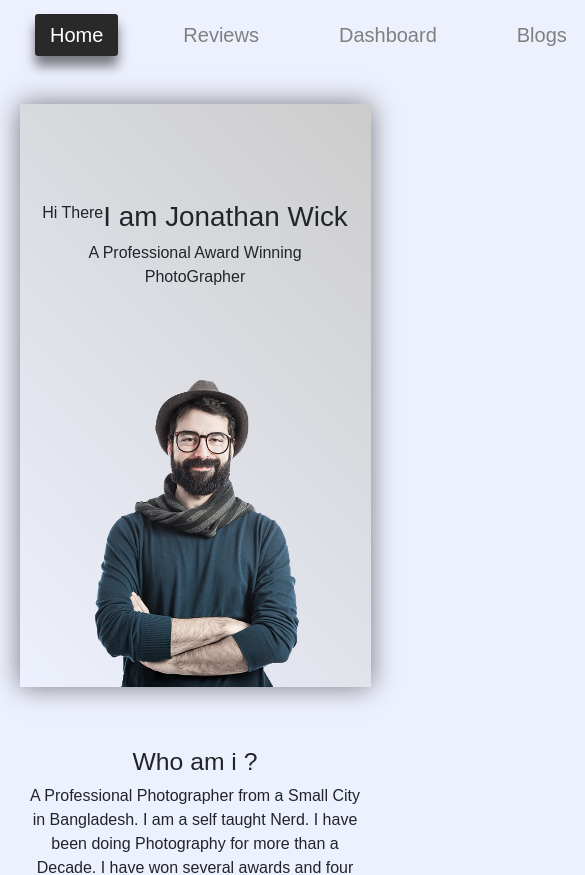
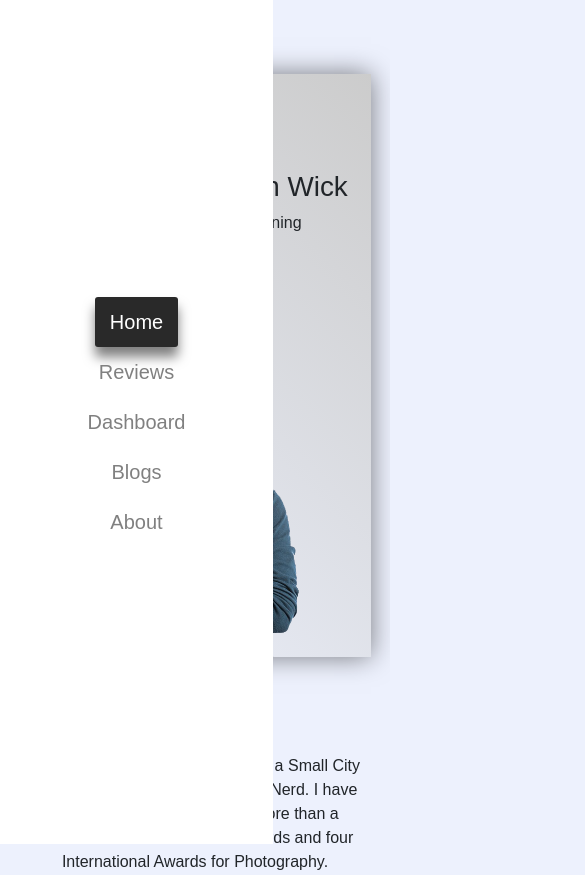
Before and after one commit to rasel-gannicus/Photographer-Website-Portfolio---E-commerce--with-React, a React (Create React App) app: page / in a window 390 px wide. Shown: the top 875 px of the page, 585 px wide, since content can reach past the window. Built offline with nearby package versions, Linux system fonts and the light colour scheme.

Commit message:
working on making responsive menu with vanilla js, html, css

```diff
--- a/package.json
+++ b/package.json
@@ -3,6 +3,9 @@
   "version": "0.1.0",
   "private": true,
   "dependencies": {
+    "@fortawesome/fontawesome-svg-core": "^6.2.1",
+    "@fortawesome/free-solid-svg-icons": "^6.2.1",
+    "@fortawesome/react-fontawesome": "^0.2.0",
     "@testing-library/jest-dom": "^5.16.5",
     "@testing-library/react": "^13.4.0",
     "@testing-library/user-event": "^13.5.0",
--- a/src/Pages/Header/Header.css
+++ b/src/Pages/Header/Header.css
@@ -3,6 +3,7 @@
 
 .header-div{
     padding: 20px 10px;
+    position: relative;
 }
 .header-div a{
     text-decoration: none;
@@ -22,3 +23,19 @@
     color: white;
     box-shadow: 0 10px 12px rgba(0,0,0,0.5);
 }
+
+
+@media only screen and (max-width:767px){
+    .header-main{
+        position: absolute;
+        background: white;
+        display: flex;
+        flex-direction: column;
+        justify-content: center;
+        align-items: center;
+        top: 0;
+        left: 0;
+        height: 100vh;
+        width: 70%;
+    }
+}
--- a/src/Pages/Header/Header.js
+++ b/src/Pages/Header/Header.js
@@ -5,11 +5,13 @@ import './Header.css';
 const Header = () => {
     return (
         <div className='header-div'>
-            <NavLink    to="/" className={({ isActive }) => (isActive ? 'active' : 'inactive')}>Home</NavLink>
-                <NavLink    to="/reviews" className={({ isActive }) => (isActive ? 'active' : 'inactive')}>Reviews</NavLink>
-                <NavLink   to="/dashboard" className={({ isActive }) => (isActive ? 'active' : 'inactive')}>Dashboard</NavLink>
-                <NavLink   to="/blogs" className={({ isActive }) => (isActive ? 'active' : 'inactive')}>Blogs</NavLink>
-                <NavLink   to="/about" className={({ isActive }) => (isActive ? 'active' : 'inactive')} >About</NavLink>
+            <div className="header-main">
+                <NavLink to="/" className={({ isActive }) => (isActive ? 'active' : 'inactive')}>Home</NavLink>
+                <NavLink to="/reviews" className={({ isActive }) => (isActive ? 'active' : 'inactive')}>Reviews</NavLink>
+                <NavLink to="/dashboard" className={({ isActive }) => (isActive ? 'active' : 'inactive')}>Dashboard</NavLink>
+                <NavLink to="/blogs" className={({ isActive }) => (isActive ? 'active' : 'inactive')}>Blogs</NavLink>
+                <NavLink to="/about" className={({ isActive }) => (isActive ? 'active' : 'inactive')} >About</NavLink>
+            </div>
         </div>
     );
 };
```
Also changed, not shown: 1 other file (tests, documents, lock files or other folders).
